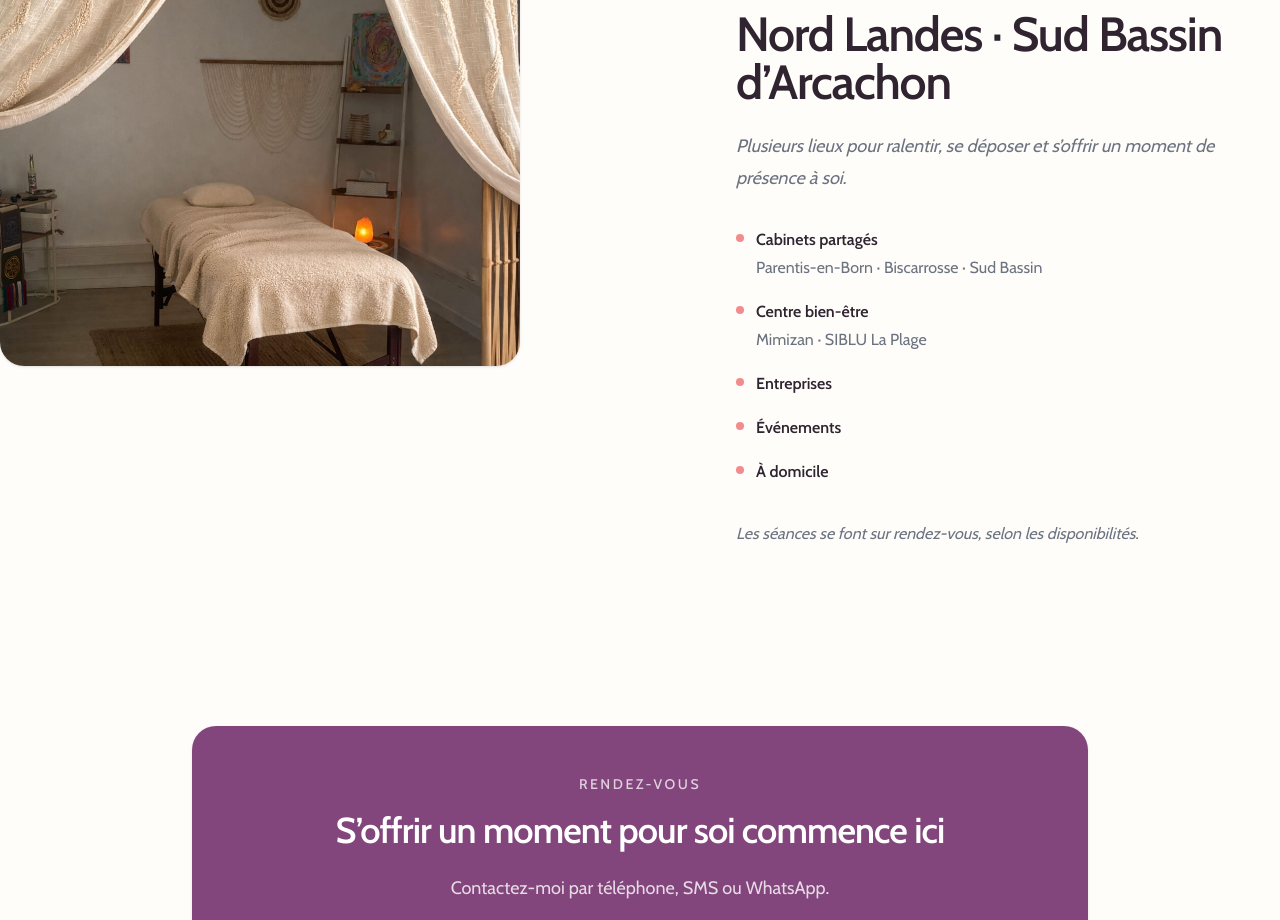
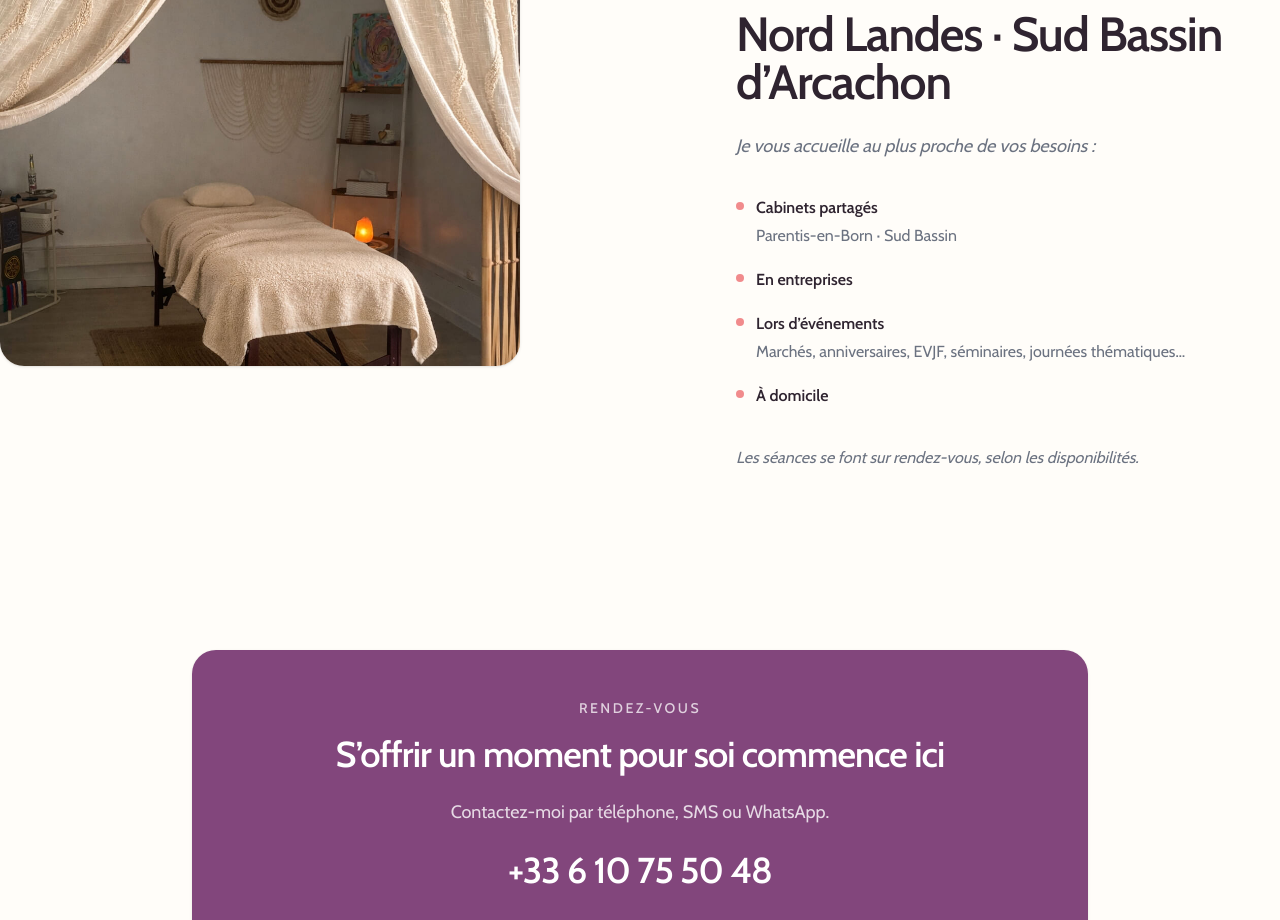
Before and after one commit to sgautier-dev/amamassageyoga, a Next.js app: page / in a window 1280 px wide. Shown: the part 5280-6200 px from the top of the page. Built offline with nearby package versions, Linux system fonts and the light colour scheme.

Commit message:
fix(content): update AMA location section

```diff
--- a/src/components/Location.tsx
+++ b/src/components/Location.tsx
@@ -6,14 +6,13 @@ import locationImg from "@/images/location.jpg"
 const locations: { label: string; description?: string }[] = [
 	{
 		label: "Cabinets partagés",
-		description: "Parentis-en-Born · Biscarrosse · Sud Bassin",
+		description: "Parentis-en-Born · Sud Bassin",
 	},
+	{ label: "En entreprises" },
 	{
-		label: "Centre bien-être",
-		description: "Mimizan · SIBLU La Plage",
+		label: "Lors d’événements",
+		description: "Marchés, anniversaires, EVJF, séminaires, journées thématiques…",
 	},
-	{ label: "Entreprises" },
-	{ label: "Événements" },
 	{ label: "À domicile" },
 ]
 
@@ -52,8 +51,7 @@ export default function Location() {
 						</h2>
 
 						<p className="mt-6 text-lg leading-8 text-muted italic">
-							Plusieurs lieux pour ralentir, se déposer et s’offrir un
-							moment de présence à soi.
+							Je vous accueille au plus proche de vos besoins :
 						</p>
 
 						<div className="mt-8 max-w-xl text-base leading-8 text-muted lg:max-w-none">
```
